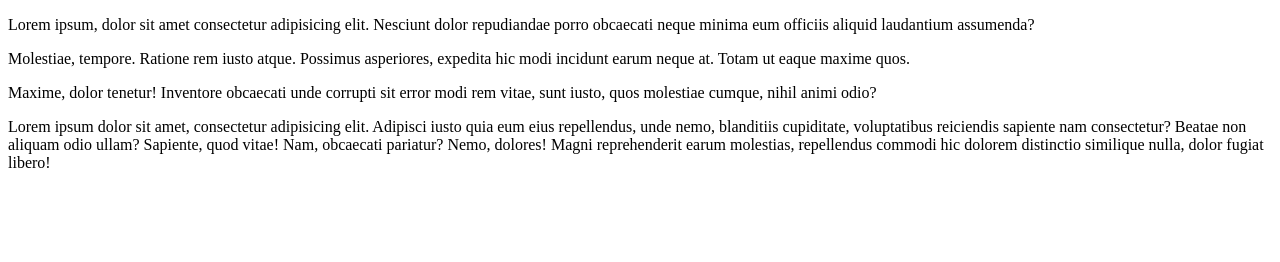
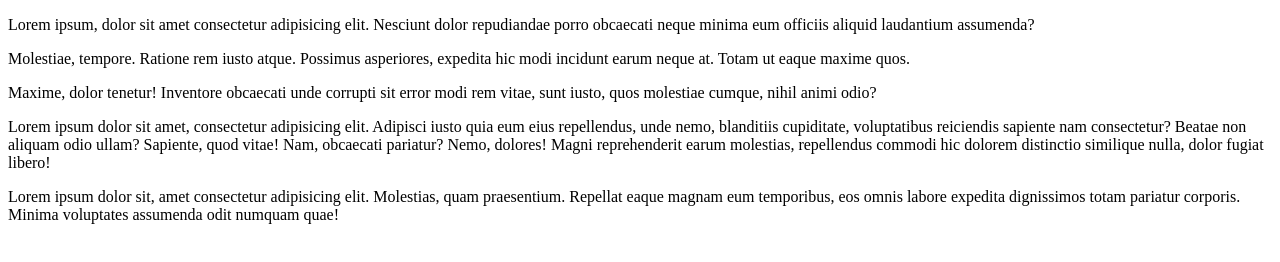
Before and after one commit to Olha-Krivtsova/git_learning, a plain HTML site: page index.html in a window 1280 px wide. Drawn offline with Linux system fonts and the light colour scheme.

Commit message:
add help

```diff
--- a/index.html
+++ b/index.html
@@ -33,5 +33,11 @@
       reprehenderit earum molestias, repellendus commodi hic dolorem distinctio
       similique nulla, dolor fugiat libero!
     </p>
+    <div class="help">
+      Lorem ipsum dolor sit, amet consectetur adipisicing elit. Molestias, quam
+      praesentium. Repellat eaque magnam eum temporibus, eos omnis labore
+      expedita dignissimos totam pariatur corporis. Minima voluptates assumenda
+      odit numquam quae!
+    </div>
   </body>
 </html>
```
